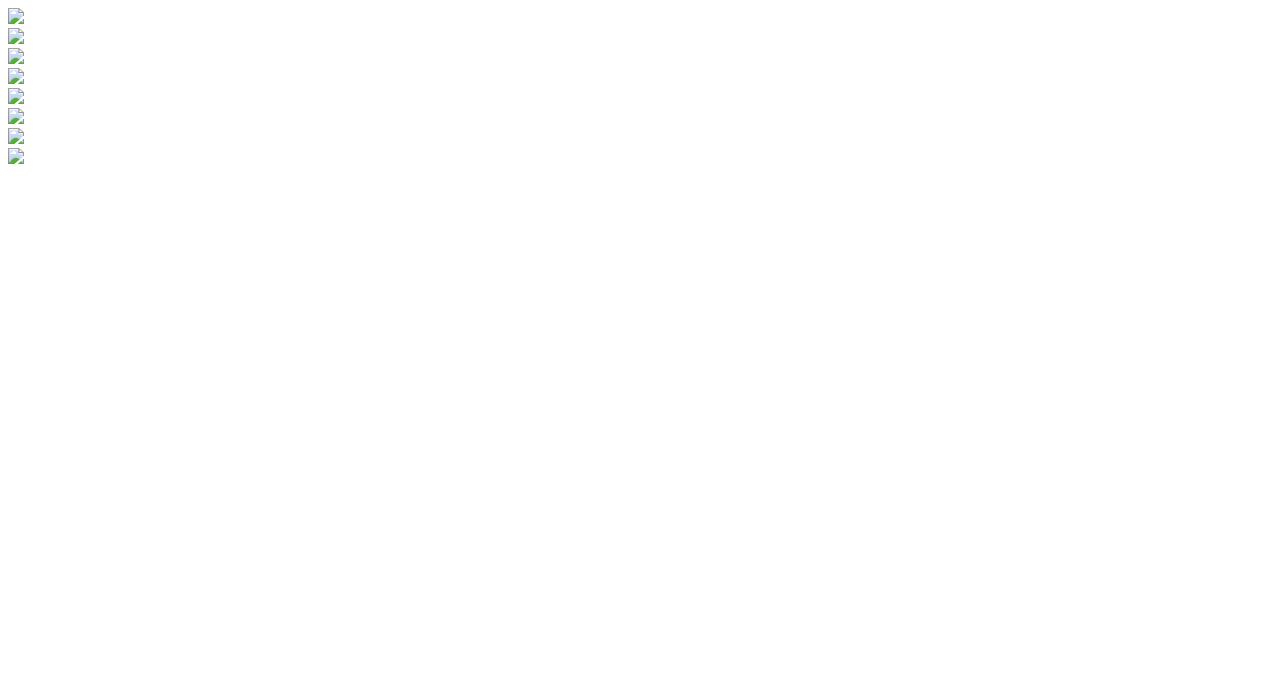
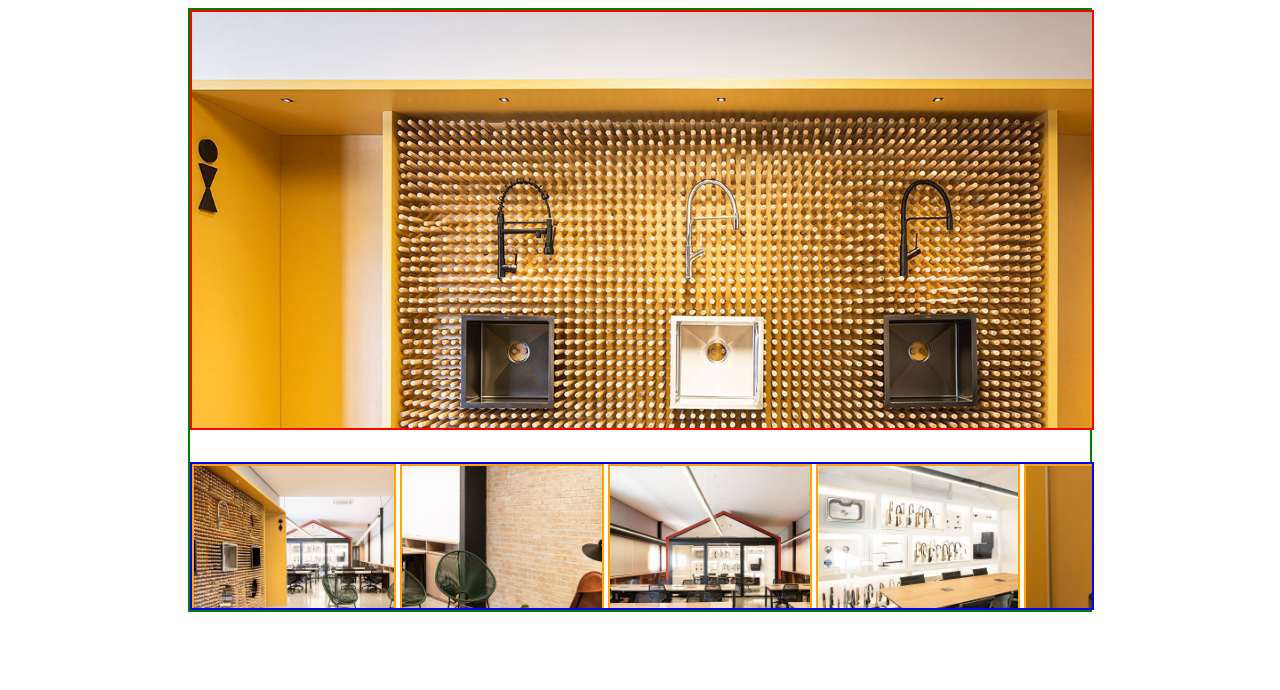
Before and after one commit to lucasrtgandrade/draggable-image-gallery, a plain HTML site: page index.html in a window 1280 px wide. Drawn offline with Linux system fonts and the light colour scheme; the site is published under a folder, as on GitHub Pages, so addresses that start at the root find nothing.

Commit message:
removed / from src links

```diff
--- a/index.html
+++ b/index.html
@@ -4,35 +4,35 @@
     <meta charset="UTF-8">
     <meta name="viewport" content="width=device-width, initial-scale=1.0">
     <title>Teste De Carrosel</title>
-    <link rel="stylesheet" href="/styles.css">
+    <link rel="stylesheet" href="styles.css">
     <!-- <script src="script.js"></script> -->
 </head>
 <body>
     <div class="grupo-carrosel">
         <div class="principal carrosel">
-            <img class="imagem-destaque" src="/projeto-pingoo-desktop-03.jpg">
+            <img class="imagem-destaque" src="projeto-pingoo-desktop-03.jpg">
         </div>
         <div class="galeria-de-imagens" id="galeria-de-imagens">
             <div class="secundaria carrosel">
-                <img class="imagem-apoio" src="/projeto-pingoo-desktop-16.jpg">
+                <img class="imagem-apoio" src="projeto-pingoo-desktop-16.jpg">
             </div>
             <div class="secundaria carrosel">
-                <img class="imagem-apoio" src="/projeto-pingoo-desktop-14.jpg">
+                <img class="imagem-apoio" src="projeto-pingoo-desktop-14.jpg">
             </div>
             <div class="secundaria carrosel">
-                <img class="imagem-apoio" src="/projeto-pingoo-desktop-20.jpg">
+                <img class="imagem-apoio" src="projeto-pingoo-desktop-20.jpg">
             </div>
             <div class="secundaria carrosel">
-                <img class="imagem-apoio" src="/projeto-pingoo-desktop-22.jpg">
+                <img class="imagem-apoio" src="projeto-pingoo-desktop-22.jpg">
             </div>
             <div class="secundaria carrosel">
-                <img class="imagem-apoio" src="/projeto-pingoo-desktop-09.jpg">
+                <img class="imagem-apoio" src="projeto-pingoo-desktop-09.jpg">
             </div>
             <div class="secundaria carrosel">
-                <img class="imagem-apoio" src="/projeto-pingoo-desktop-03.jpg">
+                <img class="imagem-apoio" src="projeto-pingoo-desktop-03.jpg">
             </div>
             <div class="secundaria carrosel">
-                <img class="imagem-apoio" src="/projeto-pingoo-desktop-29.jpg">
+                <img class="imagem-apoio" src="projeto-pingoo-desktop-29.jpg">
             </div>
         </div>
     </div>
```
